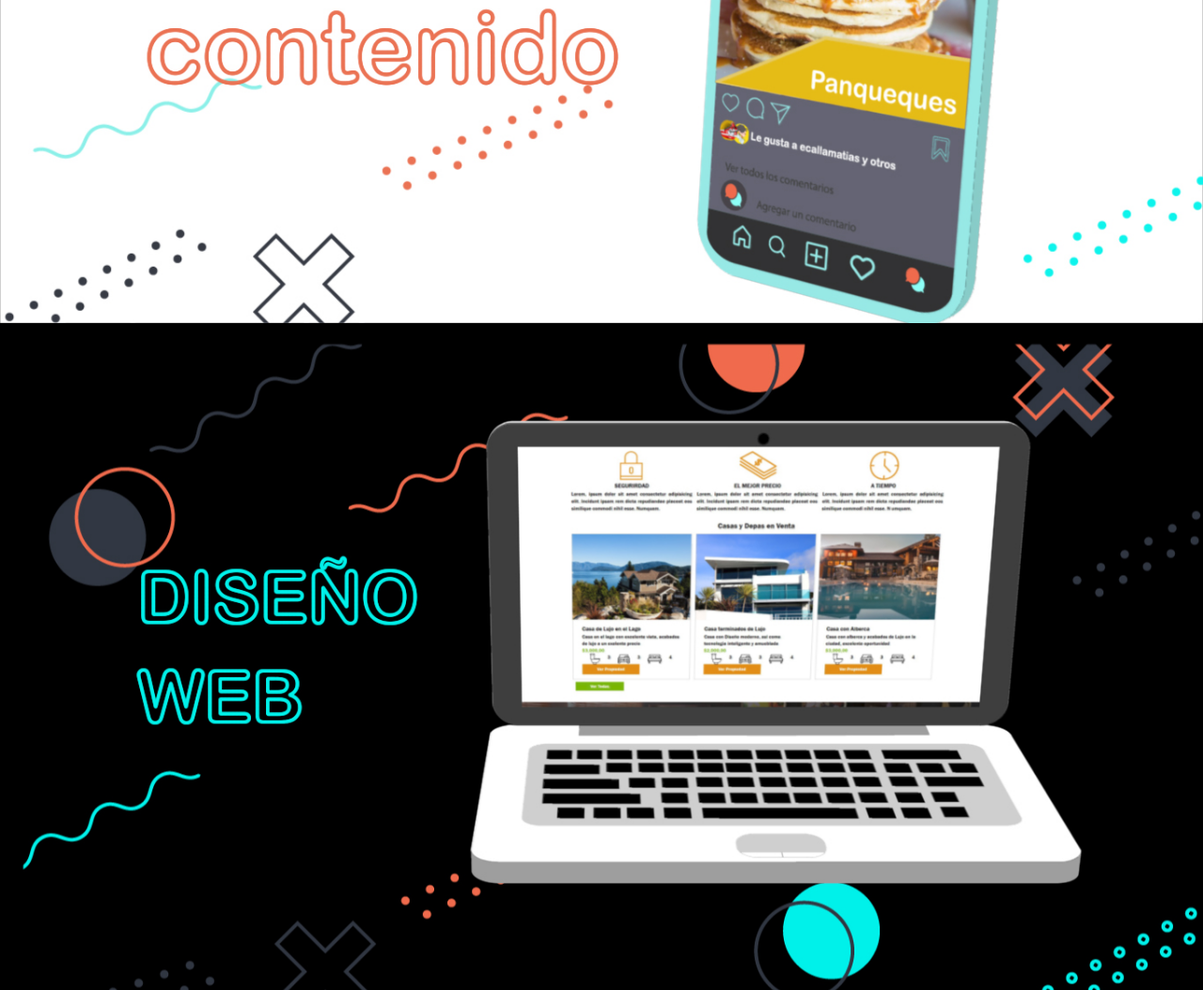
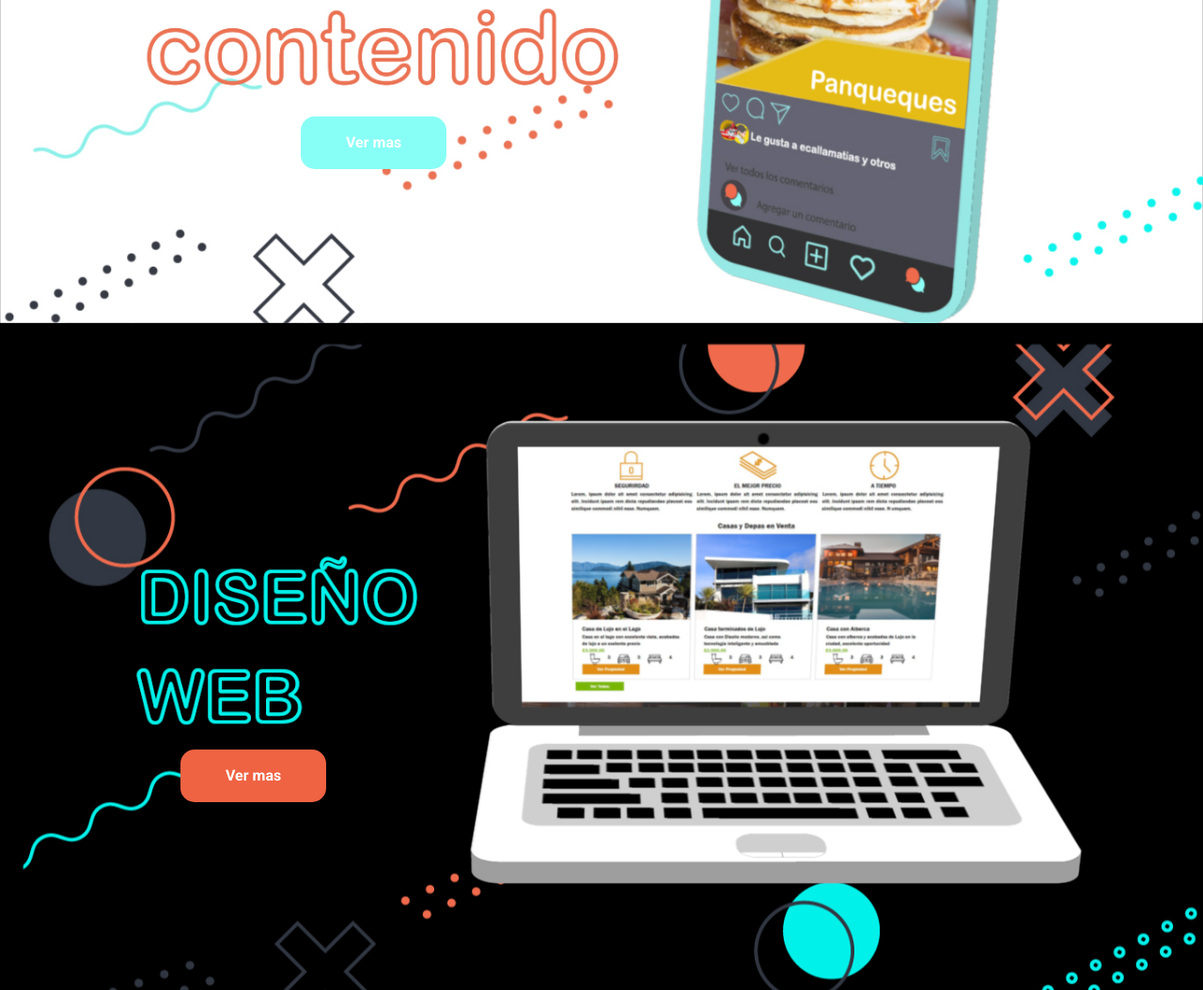
Before and after one commit to therazor1/APLA, a plain HTML site: page index.html in a window 1280 px wide. Shown: the part 2220-3274 px from the top of the page at 94% size. Drawn offline with nearby package versions, Linux system fonts and the light colour scheme.

Commit message:
first commit

```diff
--- a/estilos.css
+++ b/estilos.css
@@ -309,7 +309,21 @@ body{
                 0 0 40px -1px var(--color2),
                 0 0 60px -1px var(--color2);
 }
+.imagenes .imagen:nth-child(2) .boton-ver{
+    left: 25%;
+    background-color: var(--color1);
+}
+.imagenes .imagen:nth-child(2) .boton-ver:hover{
+    box-shadow: 0 0 20px -1px var(--color1),
+                0 0 40px -1px var(--color1),
+                0 0 60px -1px var(--color1);
+}
 
+
+.imagenes .imagen:nth-child(3) .boton-ver{
+    top: 62%;
+    left: 15%;
+}
 
 
 /*Fin Servicios*/
--- a/index.html
+++ b/index.html
@@ -73,9 +73,11 @@
             </div>
             <div class="imagen">
                 <img loading="lazy" src="imagenes/creaciondecontenido.jpg" alt="">
+                <a href="#" class="boton-ver">Ver mas</a>
             </div>
             <div class="imagen">
                 <img loading="lazy" src="imagenes/laptop00.jpg" alt="">
+                <a href="#" class="boton-ver">Ver mas</a>
             </div>
         </div>
     </div>
```
